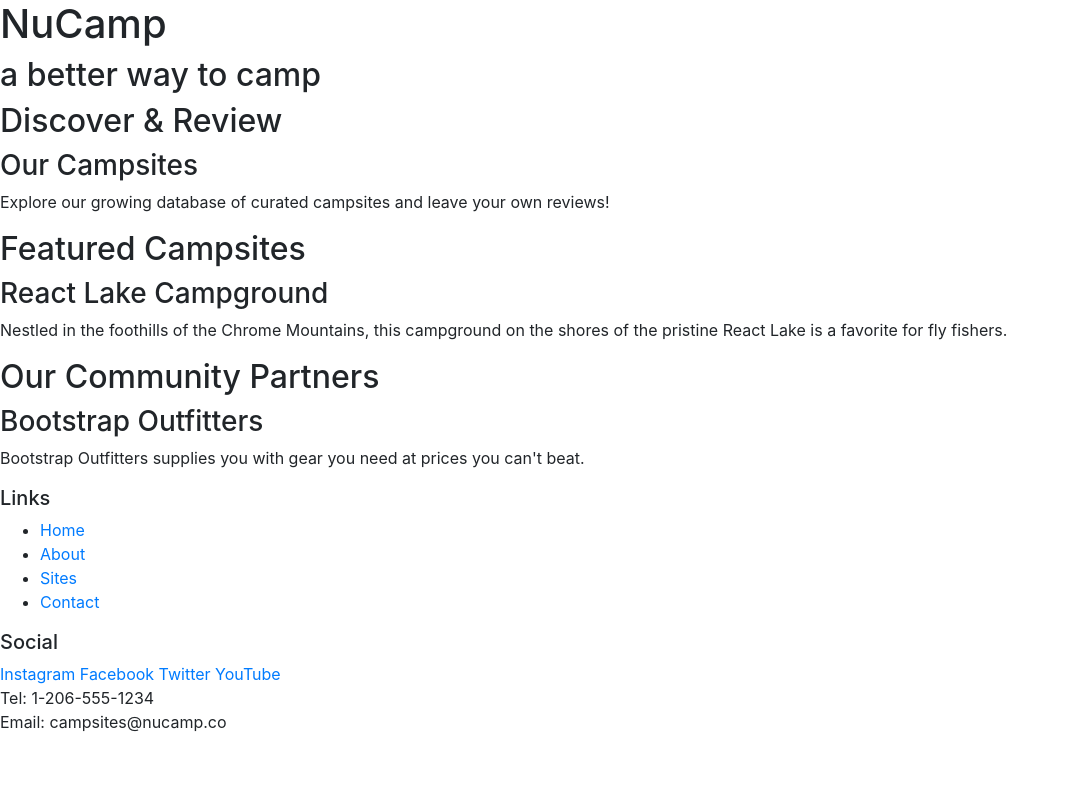
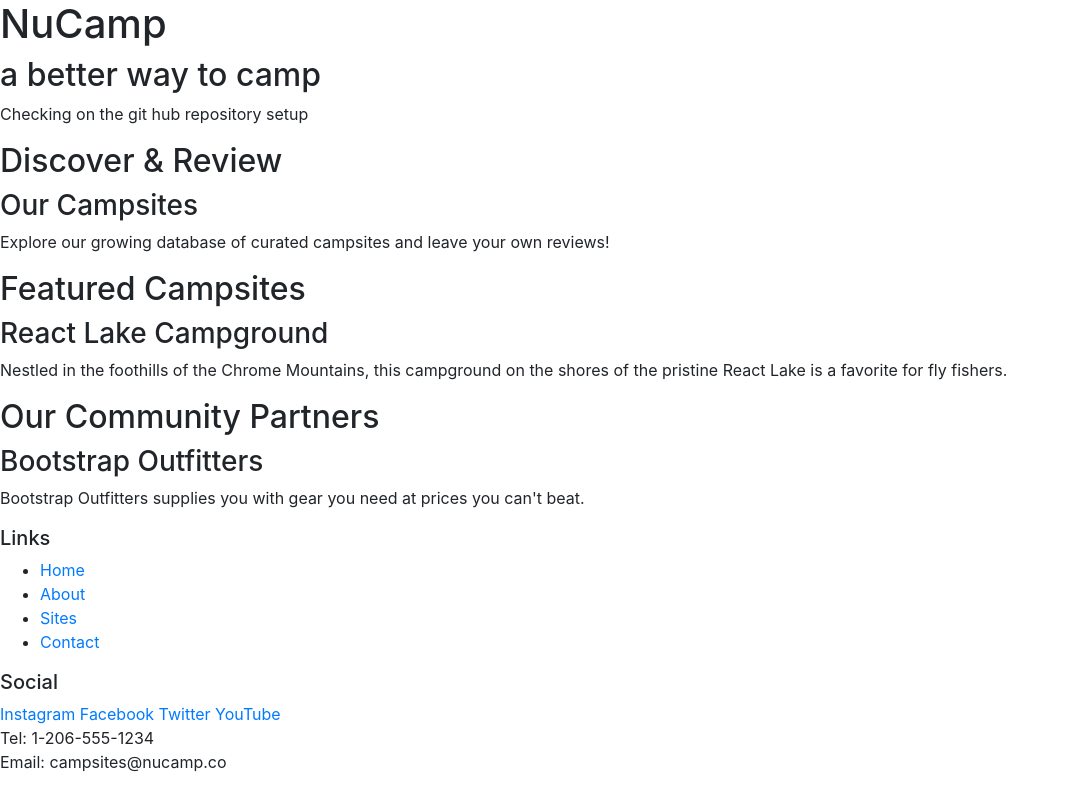
Before and after one commit to roylowe/nucampWebsite, a website: page index.html in a window 1280 px wide. Shown: the whole page, without its empty margins (0-1069 px from the left). Drawn offline with nearby package versions, Linux system fonts and the light colour scheme.

Commit message:
checking repository setup

```diff
--- a/index.html
+++ b/index.html
@@ -13,6 +13,7 @@
         <div>
             <h1>NuCamp</h1>
             <h2>a better way to camp</h2>
+            <p>Checking on the git hub repository setup</p>
         </div>
     </header>
 
```
